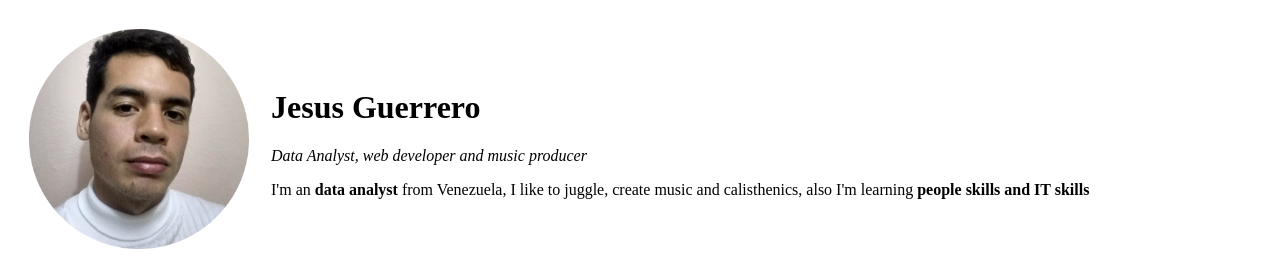
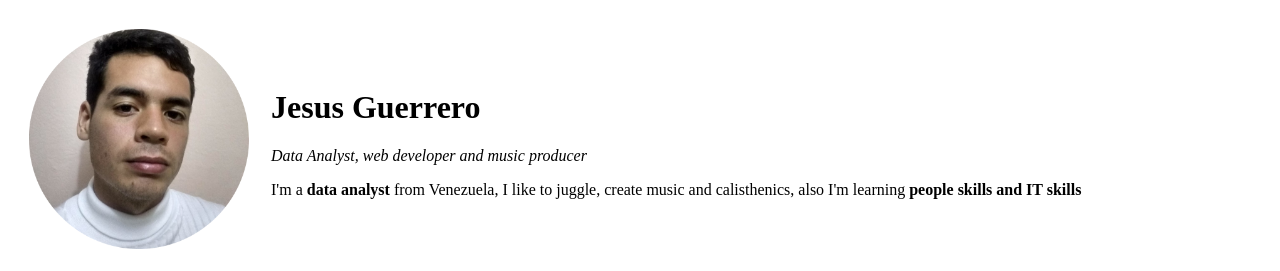
Before and after one commit to JesusGuerreroS/cv, a plain HTML site: page index.html in a window 1280 px wide. Shown: the top 271 px of the page. Drawn offline with Linux system fonts and the light colour scheme.

Commit message:
Update bio info from the p element

```diff
--- a/index.html
+++ b/index.html
@@ -10,7 +10,7 @@
 			<td><img src="images/jesus.png" width="220" height="220" alt="jesus profile picture"></td>
 			<td><h1>Jesus Guerrero</h1>
 	<p><em>Data Analyst, web developer and music producer</em></p>
-	<p>I'm an <strong>data analyst</strong> from Venezuela, I like to juggle, create music and calisthenics, also I'm learning <strong>people skills and IT skills</strong></p></td>
+	<p>I'm a <strong>data analyst</strong> from Venezuela, I like to juggle, create music and calisthenics, also I'm learning <strong>people skills and IT skills</strong></p></td>
 		</tr>
 
 
```
